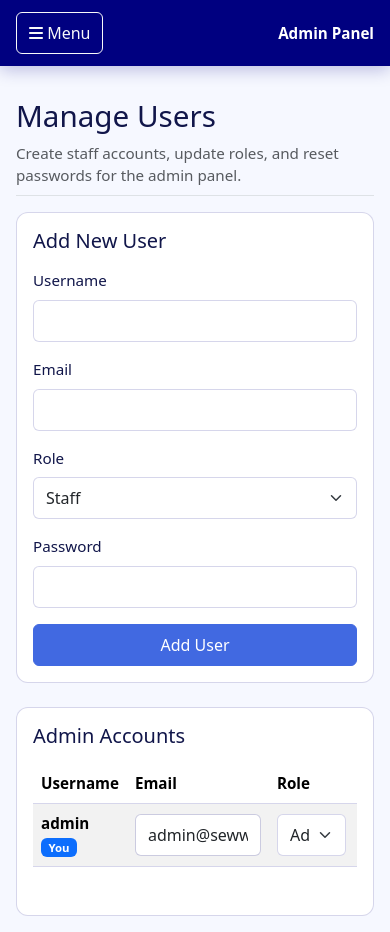
After one commit to Icelery599/sewwer_poultry, a PHP site: page /sewwer_poultry/admin/users.php in a window 390 px wide. The commit adds this page. Run offline with PHP 8.4, Linux system fonts and the light colour scheme; a user stored in the database is signed in; data comes from the database, SQL or seed files in the repository.

Commit message:
Make site mobile friendly and add admin users

```diff
--- a/admin/includes/admin_footer.php
+++ b/admin/includes/admin_footer.php
@@ -1,2 +1,2 @@
-// admin/includes/admin_footer.php
+<script src="https://cdn.jsdelivr.net/npm/bootstrap@5.3.0-alpha1/dist/js/bootstrap.bundle.min.js"></script>
 </body></html>
--- a/admin/includes/admin_header.php
+++ b/admin/includes/admin_header.php
@@ -12,3 +12,9 @@ if(!isset($_SESSION['admin_logged_in']) || $_SESSION['admin_logged_in'] !== true
 <html>
 <head><meta charset="UTF-8"><meta name="viewport" content="width=device-width, initial-scale=1"><title>Admin - Sewwer Poultry</title><link href="https://cdn.jsdelivr.net/npm/bootstrap@5.3.0-alpha1/dist/css/bootstrap.min.css" rel="stylesheet"><link rel="stylesheet" href="https://cdnjs.cloudflare.com/ajax/libs/font-awesome/6.0.0/css/all.min.css"><link rel="stylesheet" href="../assets/css/admin.css"></head>
 <body>
+<header class="admin-topbar d-md-none">
+    <button class="btn btn-outline-light" type="button" data-bs-toggle="collapse" data-bs-target="#adminSidebar" aria-controls="adminSidebar" aria-expanded="false" aria-label="Toggle admin navigation">
+        <i class="fas fa-bars"></i> Menu
+    </button>
+    <span>Admin Panel</span>
+</header>
--- a/admin/includes/admin_sidebar.php
+++ b/admin/includes/admin_sidebar.php
@@ -1,4 +1,4 @@
-<nav class="col-md-3 col-lg-2 d-md-block bg-dark sidebar">
+<nav id="adminSidebar" class="col-md-3 col-lg-2 d-md-block bg-dark sidebar collapse">
     <div class="position-sticky pt-3">
         <ul class="nav flex-column">
             <li class="nav-item"><a class="nav-link text-white" href="index.php"><i class="fas fa-tachometer-alt"></i> Dashboard</a></li>
@@ -9,6 +9,7 @@
             <li class="nav-item"><a class="nav-link text-white" href="notifications.php"><i class="fas fa-bell"></i> Notifications</a></li>
             <li class="nav-item"><a class="nav-link text-white" href="reviews.php"><i class="fas fa-star"></i> Reviews</a></li>
             <li class="nav-item"><a class="nav-link text-white" href="blog.php"><i class="fas fa-blog"></i> Blog</a></li>
+            <li class="nav-item"><a class="nav-link text-white" href="users.php"><i class="fas fa-users-cog"></i> Manage Users</a></li>
             <li class="nav-item"><a class="nav-link text-white" href="logout.php"><i class="fas fa-sign-out-alt"></i> Logout</a></li>
         </ul>
     </div>
--- /dev/null
+++ b/admin/users.php
@@ -0,0 +1,157 @@
+<?php
+require_once '../config/db.php';
+if(!isLoggedIn()) redirect('admin/login.php');
+
+$message = '';
+$error = '';
+$currentAdminId = (int) ($_SESSION['admin_id'] ?? 0);
+
+if ($_SERVER['REQUEST_METHOD'] === 'POST') {
+    $action = sanitize($_POST['action'] ?? '');
+
+    if ($action === 'create') {
+        $username = sanitize($_POST['username'] ?? '');
+        $email = strtolower(sanitize($_POST['email'] ?? ''));
+        $role = sanitize($_POST['role'] ?? 'staff');
+        $password = $_POST['password'] ?? '';
+
+        if (!$username || !$email || !$password) {
+            $error = 'Username, email, and password are required.';
+        } elseif (!filter_var($email, FILTER_VALIDATE_EMAIL)) {
+            $error = 'Please enter a valid email address.';
+        } elseif (strlen($password) < 6) {
+            $error = 'Password must be at least 6 characters.';
+        } elseif (!in_array($role, ['admin', 'staff'], true)) {
+            $error = 'Please choose a valid role.';
+        } else {
+            $exists = $pdo->prepare('SELECT id FROM users WHERE username = ? LIMIT 1');
+            $exists->execute([$username]);
+            if ($exists->fetch()) {
+                $error = 'That username is already in use.';
+            } else {
+                $stmt = $pdo->prepare('INSERT INTO users (username, email, role, password) VALUES (?, ?, ?, ?)');
+                $stmt->execute([$username, $email, $role, password_hash($password, PASSWORD_DEFAULT)]);
+                $message = 'Admin user created successfully.';
+            }
+        }
+    }
+
+    if ($action === 'update') {
+        $userId = (int) ($_POST['user_id'] ?? 0);
+        $email = strtolower(sanitize($_POST['email'] ?? ''));
+        $role = sanitize($_POST['role'] ?? 'staff');
+        $password = $_POST['password'] ?? '';
+
+        if (!$userId || !$email) {
+            $error = 'A valid user and email are required.';
+        } elseif (!filter_var($email, FILTER_VALIDATE_EMAIL)) {
+            $error = 'Please enter a valid email address.';
+        } elseif (!in_array($role, ['admin', 'staff'], true)) {
+            $error = 'Please choose a valid role.';
+        } elseif ($password && strlen($password) < 6) {
+            $error = 'Password must be at least 6 characters.';
+        } else {
+            $stmt = $pdo->prepare('SELECT role FROM users WHERE id = ? LIMIT 1');
+            $stmt->execute([$userId]);
+            $existingUser = $stmt->fetch();
+            $adminCount = (int) $pdo->query("SELECT COUNT(*) FROM users WHERE role = 'admin'")->fetchColumn();
+
+            if (!$existingUser) {
+                $error = 'The selected user could not be found.';
+            } elseif ($existingUser['role'] === 'admin' && $role !== 'admin' && $adminCount <= 1) {
+                $error = 'At least one admin account must remain active.';
+            } elseif ($password) {
+                $stmt = $pdo->prepare('UPDATE users SET email = ?, role = ?, password = ? WHERE id = ?');
+                $stmt->execute([$email, $role, password_hash($password, PASSWORD_DEFAULT), $userId]);
+            } else {
+                $stmt = $pdo->prepare('UPDATE users SET email = ?, role = ? WHERE id = ?');
+                $stmt->execute([$email, $role, $userId]);
+            }
+            if (!$error) {
+                $message = 'Admin user updated successfully.';
+            }
+        }
+    }
+
+    if ($action === 'delete') {
+        $userId = (int) ($_POST['user_id'] ?? 0);
+        $adminCount = (int) $pdo->query("SELECT COUNT(*) FROM users WHERE role = 'admin'")->fetchColumn();
+        $stmt = $pdo->prepare('SELECT role FROM users WHERE id = ? LIMIT 1');
+        $stmt->execute([$userId]);
+        $user = $stmt->fetch();
+
+        if (!$userId || !$user) {
+            $error = 'The selected user could not be found.';
+        } elseif ($userId === $currentAdminId) {
+            $error = 'You cannot delete your own account while signed in.';
+        } elseif ($user['role'] === 'admin' && $adminCount <= 1) {
+            $error = 'At least one admin account must remain active.';
+        } else {
+            $stmt = $pdo->prepare('DELETE FROM users WHERE id = ?');
+            $stmt->execute([$userId]);
+            $message = 'Admin user deleted successfully.';
+        }
+    }
+}
+
+$users = $pdo->query('SELECT id, username, email, role, created_at FROM users ORDER BY role ASC, username ASC')->fetchAll();
+include 'includes/admin_header.php';
+?>
+<div class="container-fluid"><div class="row"><?php include 'includes/admin_sidebar.php'; ?>
+<main class="col-md-9 ms-sm-auto col-lg-10 px-md-4">
+    <div class="d-flex justify-content-between flex-wrap flex-md-nowrap align-items-center gap-2 pt-3 pb-2 mb-3 border-bottom">
+        <div>
+            <h1>Manage Users</h1>
+            <p class="text-muted mb-0">Create staff accounts, update roles, and reset passwords for the admin panel.</p>
+        </div>
+    </div>
+
+    <?php if($message): ?><div class="alert alert-success"><?php echo $message; ?></div><?php endif; ?>
+    <?php if($error): ?><div class="alert alert-danger"><?php echo $error; ?></div><?php endif; ?>
+
+    <div class="card card-body mb-4">
+        <h2 class="h5 mb-3">Add New User</h2>
+        <form method="POST" class="row g-3">
+            <input type="hidden" name="action" value="create">
+            <div class="col-md-3"><label class="form-label">Username</label><input name="username" class="form-control" required></div>
+            <div class="col-md-3"><label class="form-label">Email</label><input type="email" name="email" class="form-control" required></div>
+            <div class="col-md-2"><label class="form-label">Role</label><select name="role" class="form-select"><option value="staff">Staff</option><option value="admin">Admin</option></select></div>
+            <div class="col-md-2"><label class="form-label">Password</label><input type="password" name="password" class="form-control" minlength="6" required></div>
+            <div class="col-md-2 d-flex align-items-end"><button class="btn btn-primary w-100">Add User</button></div>
+        </form>
+    </div>
+
+    <div class="card card-body">
+        <h2 class="h5 mb-3">Admin Accounts</h2>
+        <div class="table-responsive">
+            <table class="table table-striped align-middle">
+                <thead><tr><th>Username</th><th>Email</th><th>Role</th><th>Created</th><th>New Password</th><th>Actions</th></tr></thead>
+                <tbody>
+                    <?php foreach($users as $user): ?>
+                    <tr>
+                        <td><strong><?php echo htmlspecialchars($user['username']); ?></strong><?php if((int)$user['id'] === $currentAdminId): ?><br><span class="badge bg-primary">You</span><?php endif; ?></td>
+                        <td>
+                            <form method="POST" id="user-form-<?php echo $user['id']; ?>" class="d-none"></form>
+                            <input form="user-form-<?php echo $user['id']; ?>" type="hidden" name="action" value="update">
+                            <input form="user-form-<?php echo $user['id']; ?>" type="hidden" name="user_id" value="<?php echo $user['id']; ?>">
+                            <input form="user-form-<?php echo $user['id']; ?>" type="email" name="email" class="form-control" value="<?php echo htmlspecialchars($user['email']); ?>" required>
+                        </td>
+                        <td><select form="user-form-<?php echo $user['id']; ?>" name="role" class="form-select"><option value="staff" <?php echo $user['role'] === 'staff' ? 'selected' : ''; ?>>Staff</option><option value="admin" <?php echo $user['role'] === 'admin' ? 'selected' : ''; ?>>Admin</option></select></td>
+                        <td><?php echo htmlspecialchars($user['created_at']); ?></td>
+                        <td><input form="user-form-<?php echo $user['id']; ?>" type="password" name="password" class="form-control" minlength="6" placeholder="Leave unchanged"></td>
+                        <td class="admin-table-actions">
+                            <button form="user-form-<?php echo $user['id']; ?>" class="btn btn-sm btn-primary">Save</button>
+                            <form method="POST" onsubmit="return confirm('Delete this admin user?');" class="d-inline">
+                                <input type="hidden" name="action" value="delete">
+                                <input type="hidden" name="user_id" value="<?php echo $user['id']; ?>">
+                                <button class="btn btn-sm btn-outline-danger" <?php echo (int)$user['id'] === $currentAdminId ? 'disabled' : ''; ?>>Delete</button>
+                            </form>
+                        </td>
+                    </tr>
+                    <?php endforeach; ?>
+                </tbody>
+            </table>
+        </div>
+    </div>
+</main></div></div>
+<?php include 'includes/admin_footer.php'; ?>
--- a/assets/css/admin.css
+++ b/assets/css/admin.css
@@ -22,3 +22,30 @@ a:hover { color: var(--brand-navy-blue); }
 .card, .table, .form-control, .form-select { border-color: rgba(var(--brand-navy-blue-rgb), .16); }
 main { margin-left: 250px; padding-top: 20px; }
 @media (max-width: 767px) { main { margin-left: 0; } }
+
+/* Responsive admin layout */
+.admin-topbar { position: sticky; top: 0; z-index: 1030; display: flex; align-items: center; justify-content: space-between; gap: 1rem; padding: .75rem 1rem; background: var(--brand-navy-blue); color: #fff; box-shadow: 0 4px 16px rgba(var(--brand-navy-blue-rgb), .24); }
+.admin-topbar span { font-weight: 700; }
+.sidebar .nav-link i { width: 1.35rem; }
+.table { vertical-align: middle; }
+.admin-table-actions { white-space: nowrap; }
+
+@media (max-width: 767px) {
+    body { font-size: .95rem; background: #f6f8ff; }
+    .sidebar { position: sticky; top: 56px; bottom: auto; left: auto; z-index: 1020; width: 100%; max-height: calc(100vh - 56px); padding: .5rem 0; overflow-y: auto; box-shadow: 0 8px 20px rgba(var(--brand-navy-blue-rgb), .18); }
+    .sidebar .position-sticky { position: static !important; padding-top: 0 !important; }
+    .sidebar .nav { padding: .25rem .75rem; }
+    .sidebar .nav-link { border-left-width: 0; border-radius: .5rem; padding: .75rem 1rem; }
+    main { margin-left: 0; padding: 1rem !important; }
+    main h1 { font-size: 1.85rem; }
+    main h2 { font-size: 1.45rem; }
+    .card { border-radius: .75rem; }
+    .table-responsive { margin-bottom: 1rem; }
+    table.table { min-width: 720px; }
+    .btn, .form-control, .form-select { min-height: 42px; }
+    .admin-table-actions .btn { margin-bottom: .25rem; }
+}
+
+@media (min-width: 768px) {
+    .sidebar.collapse { display: block !important; }
+}
```
Also changed, not shown: assets/css/style.css (+45 -0 lines).
